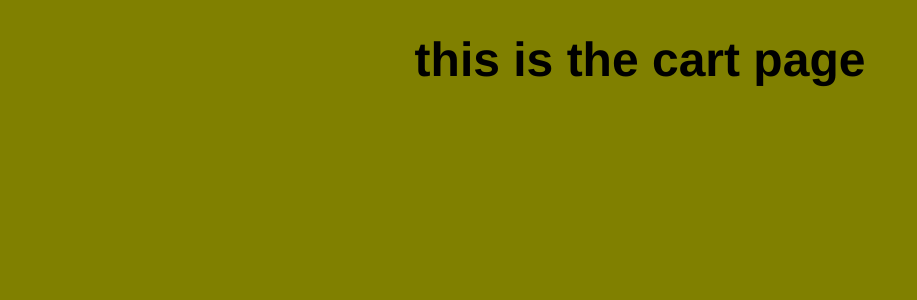
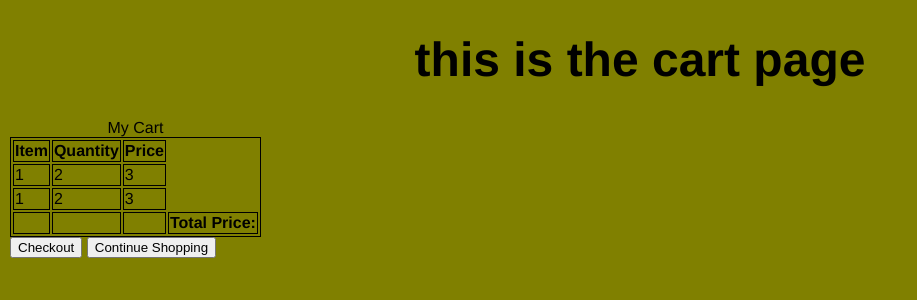
Before and after one commit to lkosmin/CS-425-Final-Project, a Flask app: page /cart/ in a window 1280 px wide. Shown: the part 45-345 px from the top of the page, without its empty margins (0-917 px from the left). Run offline with Flask 2, Linux system fonts and the light colour scheme.

Commit message:
cart table

```diff
--- a/static/css/styles.css
+++ b/static/css/styles.css
@@ -12,6 +12,9 @@ body {
   padding: 0;
   font-family: "Helvetica Neue", Helvetica, Arial, sans-serif;
   background-color: olive;
+}
+table, th, td{
+  border: 1px solid black;
 }
 
 header {
--- a/templates/cart.html
+++ b/templates/cart.html
@@ -18,5 +18,33 @@
       </div>
     </header>
     <h1> this is the cart page </h1>
+    <table> <!-- loop items through here somehow -->
+      <caption> My Cart </caption>
+      <tr>
+        <th scope="col"> Item </th>
+        <th scope="col"> Quantity </th>
+        <th scope="col"> Price </th>
+      </tr>
+      <tr>
+        <td>1 </td>
+        <td>2 </td>
+        <td>3 </td>
+      </tr>
+      <tr>
+        <td>1 </td>
+        <td>2 </td>
+        <td>3 </td>
+      </tr>
+      <th class="empty"></th>
+      <th class="empty"></th>
+      <th class="empty"></th>
+      <th scope="row"> Total Price: </th>
+    </tr>
+
+    </table>
+    <button class="checkout" type="button">
+     Checkout</button> <!-- go to orders page -->
+   <button class="continue" type="button">
+     Continue Shopping</button> <!-- bring to shoppping page -->
   </body>
 </html>
--- a/templates/customer.html
+++ b/templates/customer.html
@@ -9,7 +9,7 @@
       <div class="container">
         <h1 class="logo">Shopping</h1>
         <strong><nav>
-          <ul class="menu"> <!-- need to change nav urls -->
+          <ul class="menu">
             <li><a href="{{ url_for('customer') }}">Home</a></li>
             <li><a href="{{ url_for('account') }}">Account</a></li>
              <li><a href="{{ url_for('cart') }}">Shopping Cart</a></li>
@@ -17,8 +17,8 @@
         </nav></strong>
       </div>
     </header>
-      <h1>{{user}}</h1>
-      <!-- <button class="cart" type="button">
+      <!-- <h1>{{user}}</h1>
+       <button class="cart" type="button">
         Shopping cart</button>
       <button class="account" type="button">
         Account</button> -->
```
